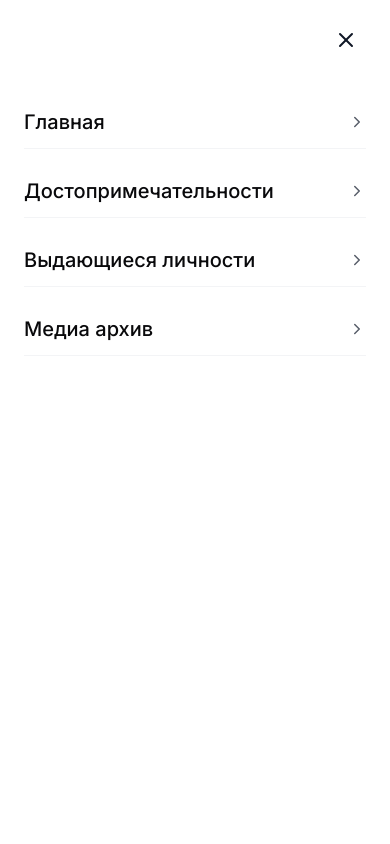
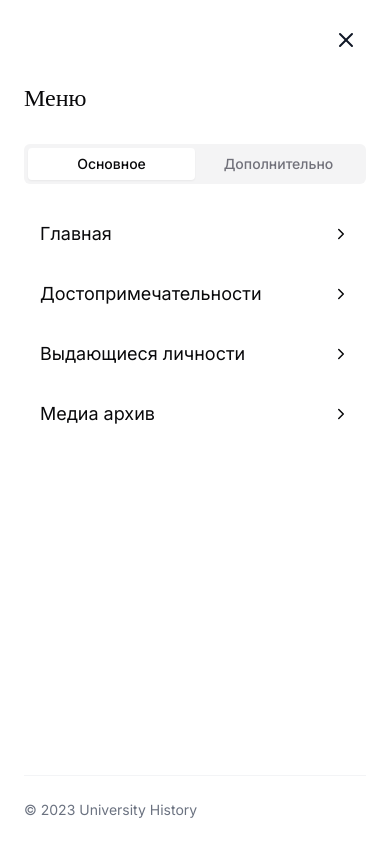
Before and after one commit to yakudza0708/history-explorer-university, a React (Vite) app: page /people in a window 390 px wide. Both pictures are taken after a click on the button 346 px from the left and 40 px from the top of the page. Shown: the top 844 px of the page. Built offline with nearby package versions, Linux system fonts and the light colour scheme.

Commit message:
Refactor header component
The header component was refactored to address issues with menu loading on scroll. The menu implementation was also changed.

```diff
--- a/src/components/layout/Header.tsx
+++ b/src/components/layout/Header.tsx
@@ -2,6 +2,7 @@
 import { useState, useEffect } from 'react';
 import { Link } from 'react-router-dom';
 import { Menu, X, ChevronRight } from 'lucide-react';
+import { Tabs, TabsList, TabsTrigger } from '@/components/ui/tabs';
 
 const Header = () => {
   const [scrolled, setScrolled] = useState(false);
@@ -58,7 +59,7 @@ const Header = () => {
           <Link to="/media-archive" className="nav-link">Медиа архив</Link>
         </nav>
 
-        {/* Кнопка мобильного меню (всегда видима) */}
+        {/* Кнопка мобильного меню */}
         <button
           className="md:hidden flex items-center text-gray-900 z-50"
           onClick={toggleMenu}
@@ -68,54 +69,68 @@ const Header = () => {
         </button>
       </div>
 
-      {/* Мобильная навигация - полностью отдельный компонент */}
+      {/* Новое мобильное меню с использованием Tabs из shadcn/ui */}
+      {isMenuOpen && (
         <div
-        className={`
-          fixed inset-0 bg-white z-40
-          transform transition-all duration-300 ease-in-out md:hidden
-          ${isMenuOpen ? 'translate-x-0' : 'translate-x-full'}
-          flex flex-col pt-24 px-6 overflow-y-auto
-        `}
-        style={{ top: 0 }} // Гарантируем, что начало меню всегда в верхней части экрана
+          className="fixed inset-0 bg-white z-40 md:hidden"
+          style={{ top: '0', bottom: '0', left: '0', right: '0' }}
         >
-        <nav className="flex flex-col space-y-4 w-full">
+          <div className="flex flex-col h-full pt-20 pb-6 px-6">
+            <div className="text-2xl font-serif font-medium mb-8">Меню</div>
+
+            <nav className="flex-1">
+              <Tabs defaultValue="main" className="w-full">
+                <TabsList className="w-full grid grid-cols-2 mb-6">
+                  <TabsTrigger value="main">Основное</TabsTrigger>
+                  <TabsTrigger value="more">Дополнительно</TabsTrigger>
+                </TabsList>
+
+                <div className="space-y-2">
                   <Link
                     to="/"
-            className="mobile-nav-link"
+                    className="flex items-center justify-between py-3 px-4 rounded-lg hover:bg-gray-100 transition-colors"
                     onClick={closeMenu}
                   >
-            <span className="text-xl font-medium">Главная</span>
-            <ChevronRight size={18} className="text-primary/70" />
+                    <span className="text-lg">Главная</span>
+                    <ChevronRight size={18} />
                   </Link>
 
                   <Link
                     to="/landmarks"
-            className="mobile-nav-link"
+                    className="flex items-center justify-between py-3 px-4 rounded-lg hover:bg-gray-100 transition-colors"
                     onClick={closeMenu}
                   >
-            <span className="text-xl font-medium">Достопримечательности</span>
-            <ChevronRight size={18} className="text-primary/70" />
+                    <span className="text-lg">Достопримечательности</span>
+                    <ChevronRight size={18} />
                   </Link>
 
                   <Link
                     to="/people"
-            className="mobile-nav-link"
+                    className="flex items-center justify-between py-3 px-4 rounded-lg hover:bg-gray-100 transition-colors"
                     onClick={closeMenu}
                   >
-            <span className="text-xl font-medium">Выдающиеся личности</span>
-            <ChevronRight size={18} className="text-primary/70" />
+                    <span className="text-lg">Выдающиеся личности</span>
+                    <ChevronRight size={18} />
                   </Link>
 
                   <Link
                     to="/media-archive"
-            className="mobile-nav-link"
+                    className="flex items-center justify-between py-3 px-4 rounded-lg hover:bg-gray-100 transition-colors"
                     onClick={closeMenu}
                   >
-            <span className="text-xl font-medium">Медиа архив</span>
-            <ChevronRight size={18} className="text-primary/70" />
+                    <span className="text-lg">Медиа архив</span>
+                    <ChevronRight size={18} />
                   </Link>
+                </div>
+              </Tabs>
             </nav>
+
+            <div className="mt-auto pt-6 border-t border-gray-100">
+              <div className="text-sm text-gray-500">© 2023 University History</div>
             </div>
+          </div>
+        </div>
+      )}
     </header>
   );
 };
```
Lines whose indentation alone changed are shown as unchanged.
